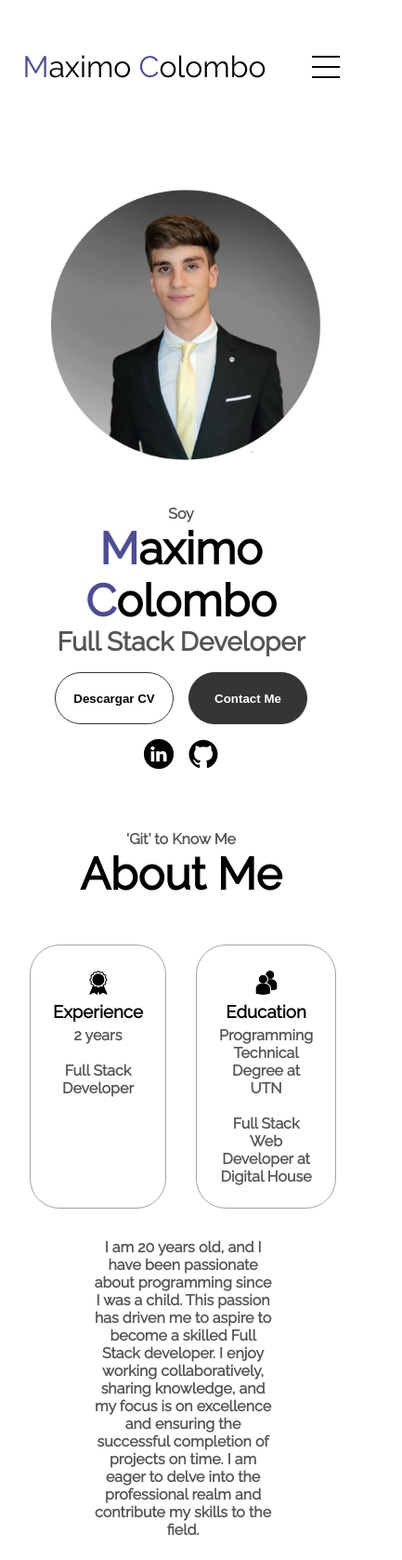
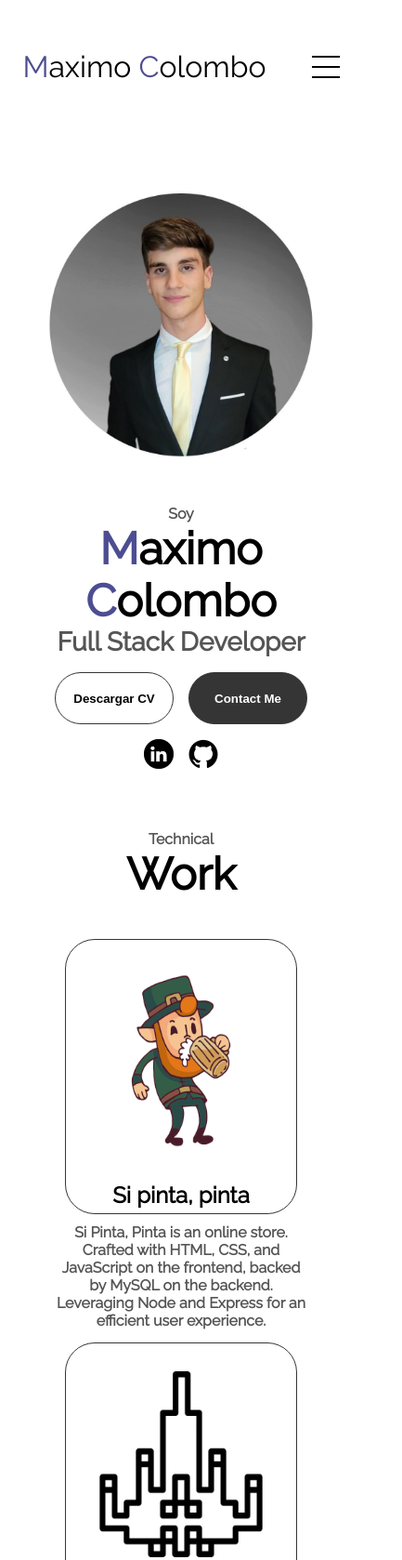
Before and after one commit to MaxiColombo/MaxiColombo.github.io, a plain HTML site: page index.html in a window 390 px wide. Shown: the top 1678 px of the page at 93% size, 433 px wide, since content can reach past the window. Drawn offline with Linux system fonts and the light colour scheme.

Commit message:
Fixing errors

```diff
--- a/index.html
+++ b/index.html
@@ -66,7 +66,7 @@
         <div class="btnContainer">
           <button
             class="btn btnColor2"
-            onclick="window.open('CV-COLOMBO-MAXIMO NEGRO.pdf')"
+            onclick="window.open('CV-COLOMBO-MAXIMO-Negro.pdf')"
           >
             Descargar CV
           </button>
@@ -93,57 +93,11 @@
         src="public/img/arrow.png"
         class="icon arrow"
         alt="Arrow Icon"
-        onclick="location.href='#about'"
+        onclick="location.href='#myWork'"
       />
     </section>
 
-    <section id="about">
-      <p class="sectionTextP1">'Git' to Know Me</p>
-      <h1 class="title">About Me</h1>
-      <div class="sectionContainer">
-        <div class="aboutDetailsContainer">
-          <div class="aboutContainers">
-            <div class="detailContainer">
-              <img
-                src="public/img/experience.png"
-                class="icon"
-                alt="Experience Icon"
-              />
-              <h3>Experience</h3>
-              <p>2 years</p>
-              <br />
-              <p>Full Stack Developer</p>
-            </div>
-            <div class="detailContainer">
-              <img
-                src="public/img/education.png"
-                class="icon"
-                alt="Experience Icon"
-              />
-              <h3>Education</h3>
-              <p>Programming Technical Degree at UTN</p>
-              <br />
-              <p>Full Stack Web Developer at Digital House</p>
-            </div>
-          </div>
-          <p class="textContainer">
-            I am 20 years old, and I have been passionate about programming
-            since I was a child. This passion has driven me to aspire to become
-            a skilled Full Stack developer. I enjoy working collaboratively,
-            sharing knowledge, and my focus is on excellence and ensuring the
-            successful completion of projects on time. I am eager to delve into
-            the professional realm and contribute my skills to the field.
-          </p>
-        </div>
-      </div>
-      <img
-        src="public/img/arrow.png"
-        class="icon arrow"
-        alt="Arrow Icon"
-        onclick="location.href='#myWork'"
-      />
-    </section>
-<!-- MY WORK -->
+    <!-- MY WORK -->
 
 
     <section id="myWork">
@@ -195,11 +149,58 @@
         src="public/img/arrow.png"
         class="icon arrow"
         alt="Arrow Icon"
+        onclick="location.href='#about'"
+      />
+    </section>
+    <!-- <section id="about">
+      <p class="sectionTextP1">'Git' to Know Me</p>
+      <h1 class="title">About Me</h1>
+      <div class="sectionContainer">
+        <div class="aboutDetailsContainer">
+          <div class="aboutContainers">
+            <div class="detailContainer">
+              <img
+                src="public/img/experience.png"
+                class="icon"
+                alt="Experience Icon"
+              />
+              <h3>Experience</h3>
+              <p>2 years</p>
+              <br />
+              <p>Full Stack Developer</p>
+            </div>
+            <div class="detailContainer">
+              <img
+                src="public/img/education.png"
+                class="icon"
+                alt="Experience Icon"
+              />
+              <h3>Education</h3>
+              <p>Programming Technical Degree at UTN</p>
+              <br />
+              <p>Full Stack Web Developer at Digital House</p>
+            </div>
+          </div>
+          <p class="textContainer">
+            I am 20 years old, and I have been passionate about programming
+            since I was a child. This passion has driven me to aspire to become
+            a skilled Full Stack developer. I enjoy working collaboratively,
+            sharing knowledge, and my focus is on excellence and ensuring the
+            successful completion of projects on time. I am eager to delve into
+            the professional realm and contribute my skills to the field.
+          </p>
+        </div>
+      </div>
+      <img
+        src="public/img/arrow.png"
+        class="icon arrow"
+        alt="Arrow Icon"
         onclick="location.href='#skills'"
       />
-    </section>
+    </section> -->
 
-    <section id="skills">
+
+   <!--  <section id="skills">
       <img
         src="public/img/arrowUp.png"
         class="icon arrowUp"
@@ -294,8 +295,8 @@
         alt="Arrow Icon"
         onclick="location.href='#contact'"
       />
-    </section>
-    <section id="contact">
+    </section> -->
+   <!--  <section id="contact">
       <img
         src="public/img/arrowUp.png"
         class="icon arrowUp"
@@ -355,7 +356,7 @@
         class="bannerPic"
         alt=""
       />
-    </section>
+    </section> -->
 
 
 
--- a/public/css/mediaQueryPortfile.css
+++ b/public/css/mediaQueryPortfile.css
@@ -1,10 +1,12 @@
+@media screen and (max-width: 700px) {
+
+
+}
+
+
 @media screen and (max-width: 1200px) {
 
-  * {
-    margin: 0;
-    padding: 0;
-    box-sizing: border-box;
-  }
+
 
   .desktopNav {
     display: none;
@@ -23,6 +25,19 @@
     box-sizing: border-box;
     /* height: 96vh; */
 
+  }
+  /* PROFILE */
+  .sectionPicContainer {
+    display: flex;
+    justify-content: center;
+    align-items: center;
+    max-width: 100%;
+    margin: auto;
+  }
+
+  .sectionPicContainer img {
+    max-width: 100%;
+    height: auto;
   }
   /* WORK */
   .workContainer{
@@ -60,7 +75,11 @@
       display: none;
   }
 
+  /* SKILL */
 
+  .skillsContainer{
+    flex-wrap: wrap;
+  }
   /* ABOUT */
 
 
--- a/public/css/portfolio.css
+++ b/public/css/portfolio.css
@@ -95,7 +95,7 @@ a:hover {
   width: 100%;
   height: 2px;
   background-color: black;
-  transition: all 0.3 ease-in-out;
+  transition: all 0.3s ease-in-out;
 }
 .menuLinks {
   position: absolute;
@@ -116,6 +116,7 @@ a:hover {
   text-decoration: none;
   transition: all 0.3 ease-in-out;
 }
+
 .menuLinks {
   list-style: none;
 }
@@ -145,7 +146,7 @@ a:hover {
 
 section {
   padding-top: 4vh;
-  height: 100vh;
+  height: 96svh;
   margin: 0 10rem;
   box-sizing: border-box;
   min-height: fit-content;
@@ -357,7 +358,7 @@ section {
 
 .skillsContainer{
   display: flex;
-  flex-wrap: wrap;
+ /*  flex-wrap: wrap; */
   justify-content: space-evenly;
   border-bottom: 0.2rem solid rgb(163, 163, 163);
   padding-bottom: 1rem;
@@ -490,7 +491,8 @@ color: var(--colorGrey);
   .bannerPic {
 
     width: 100%;
-    height: auto;
+    /* height: auto; */
+    height: -webkit-fill-available;
     margin-top: 1rem;
     border-radius: 2rem;
 
```
Also changed, not shown: 2 other files.
